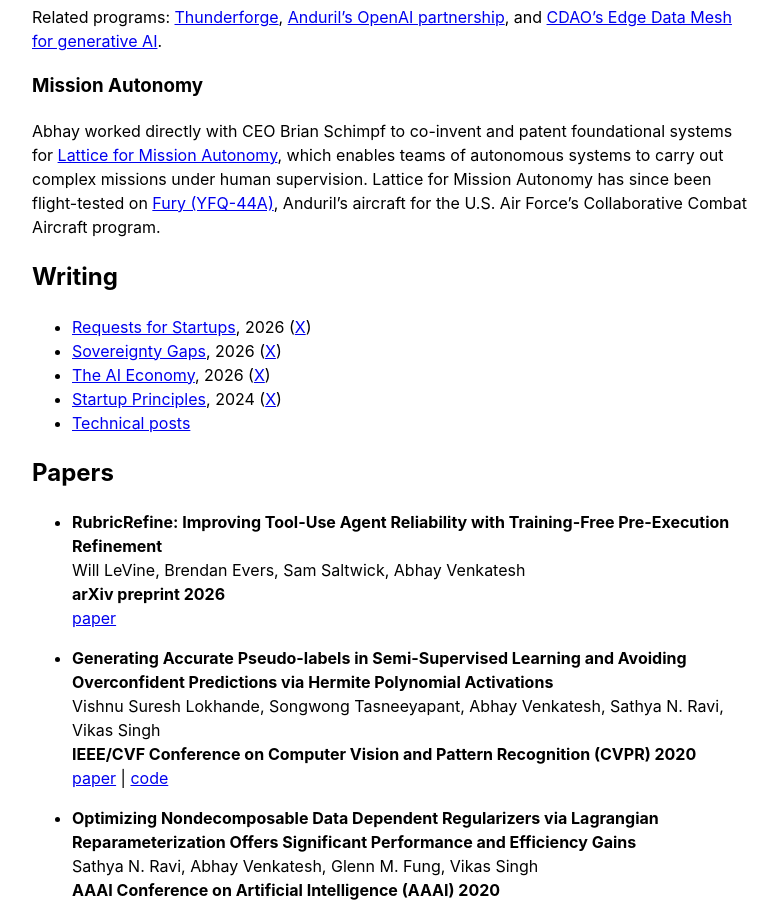
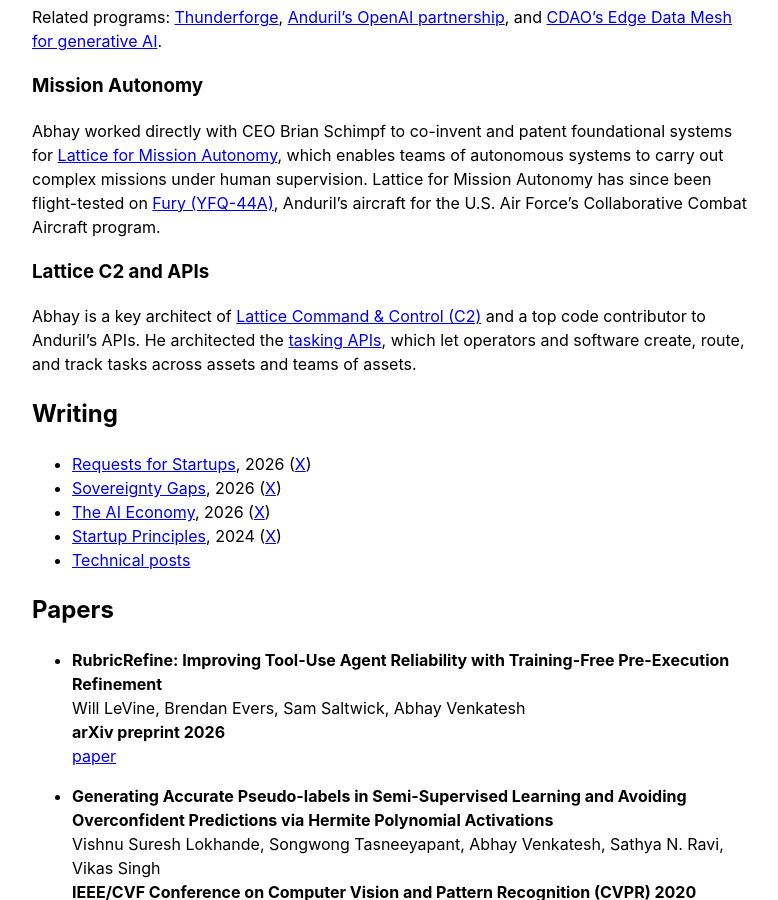
Before and after one commit to abhay-venkatesh/abhay-venkatesh.github.io, a Jekyll site: the page built from _pages/about.md, in a window 1280 px wide and 900 px high, scrolled down 674 px. Shown: the whole window, without its empty margins (248-1026 px from the left). Built offline with Jekyll 4.4.1, drawn with Linux system fonts in a browser that asks for light colours.

Commit message:
Add Lattice C2 and API architecture contributions

```diff
--- a/_pages/about.md
+++ b/_pages/about.md
@@ -28,6 +28,10 @@
 <h3>Mission Autonomy</h3>
 
 Abhay worked directly with CEO Brian Schimpf to co-invent and patent foundational systems for [Lattice for Mission Autonomy](https://www.anduril.com/news/anduril-unveils-lattice-for-mission-autonomy), which enables teams of autonomous systems to carry out complex missions under human supervision. Lattice for Mission Autonomy has since been flight-tested on [Fury (YFQ-44A)](https://www.anduril.com/fury/), Anduril's aircraft for the U.S. Air Force's Collaborative Combat Aircraft program.
+
+<h3>Lattice C2 and APIs</h3>
+
+Abhay is a key architect of [Lattice Command & Control (C2)](https://www.anduril.com/lattice/command-and-control) and a top code contributor to Anduril's APIs. He architected the [tasking APIs](https://developer.anduril.com/guides/tasks/overview), which let operators and software create, route, and track tasks across assets and teams of assets.
 
 <h2>Writing</h2>
 <ul>
```
